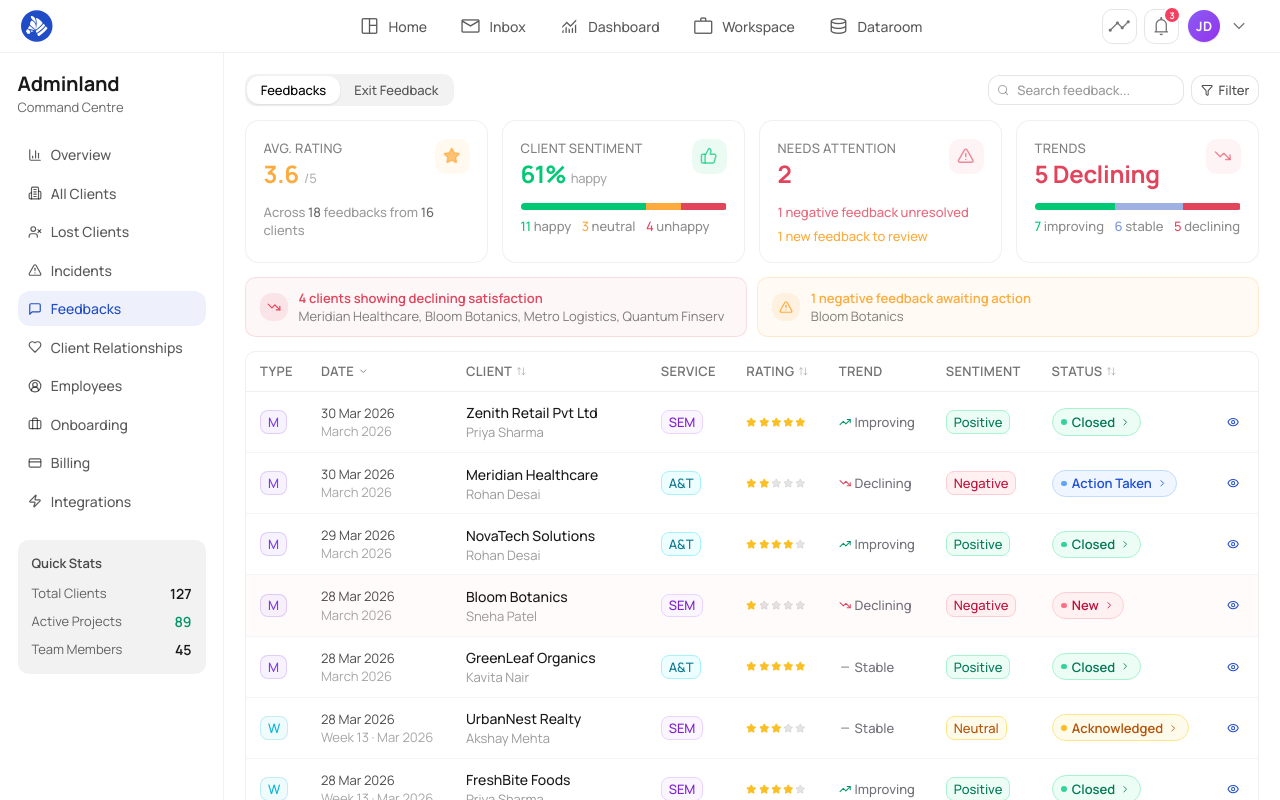
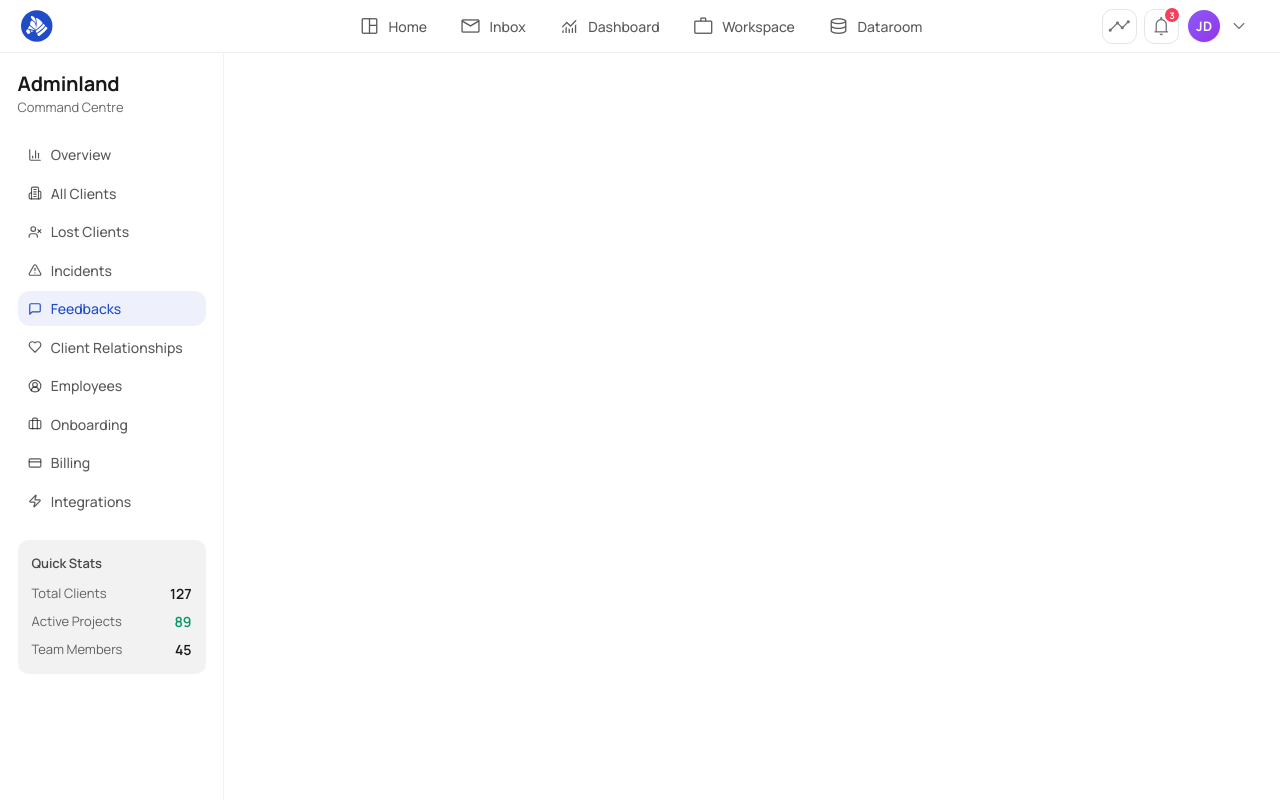
Before and after one commit to MominAnxs/BB_backend_draft, a Next.js app: page /adminland/feedbacks in a window 1280 px wide. Built offline with nearby package versions, Linux system fonts and the light colour scheme.

Commit message:
FeedbacksPage added

```diff
--- /dev/null
+++ b/app/adminland/feedbacks/FeedbacksPage.tsx
@@ -0,0 +1,9 @@
+'use client';
+
+import { useSearchParams } from 'next/navigation';
+
+export default function FeedbacksPage() {
+  const searchParams = useSearchParams();
+
+  return <div>{searchParams.get('id')}</div>;
+}
--- a/app/adminland/feedbacks/page.tsx
+++ b/app/adminland/feedbacks/page.tsx
@@ -1,5 +1,10 @@
-"use client";
-import { FeedbackData } from '@/adminland/FeedbackData';
-export default function FeedbacksPage() {
-  return <FeedbackData />;
+import { Suspense } from 'react';
+import FeedbacksPage from './FeedbacksPage';
+
+export default function Page() {
+  return (
+    <Suspense fallback={<div>Loading...</div>}>
+      <FeedbacksPage />
+    </Suspense>
+  );
 }
```
